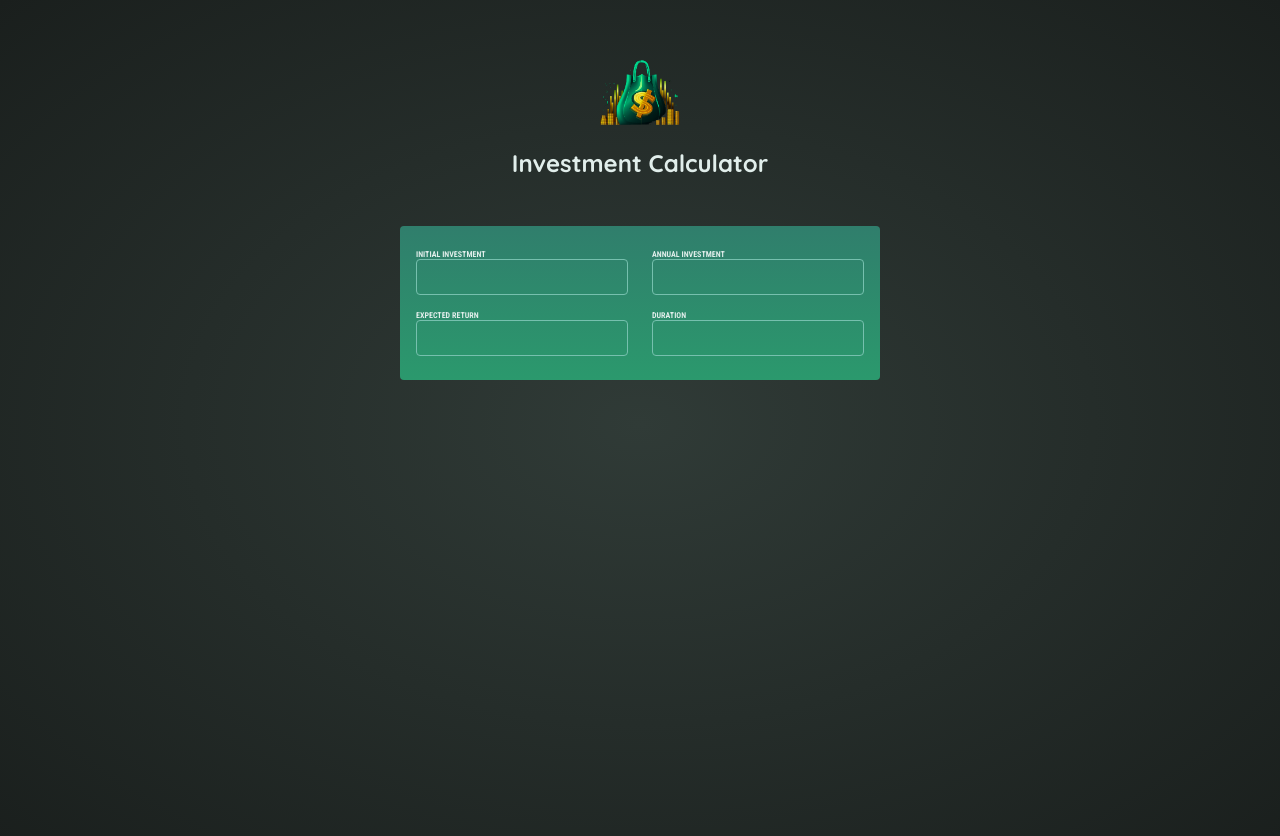
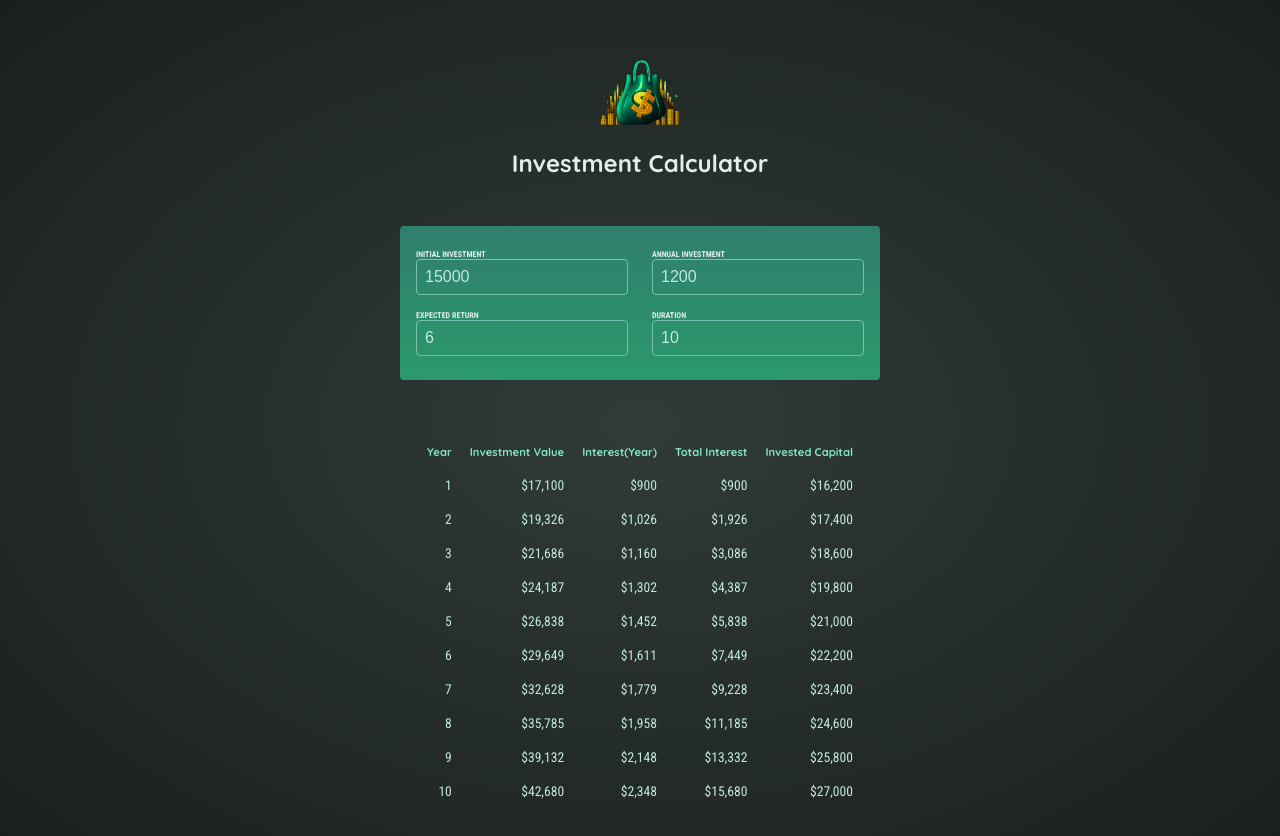
Before and after one commit to AdamBayraktar/React_Projects, a React (Vite) app: page / in a window 1280 px wide. Shown: the top 836 px of the page. Built offline with nearby package versions, Linux system fonts and the light colour scheme.

Commit message:
Throw error message when added value is less than 1

```diff
--- a/src/App.jsx
+++ b/src/App.jsx
@@ -1,11 +1,22 @@
+import { useState } from "react";
 import { Calculator } from "./components/Calculator.jsx";
 import { Header } from "./components/Header.jsx";
+import { ResultTable } from "./components/ResultTable.jsx";
+import { calculateInvestmentResults } from "./util/investment.js";
 
 function App() {
+  const [userInputs, setUserInput] = useState({
+    initialInvestment: 15000,
+    annualInvestment: 1200,
+    expectedReturn: 6,
+    duration: 10,
+  });
+  const calculatedValues = calculateInvestmentResults(userInputs);
   return (
     <>
       <Header></Header>
-      <Calculator />
+      <Calculator userInputs={userInputs} setUserInput={setUserInput} />
+      <ResultTable calculatedValues={calculatedValues} />
     </>
   );
 }
--- a/src/components/Calculator.jsx
+++ b/src/components/Calculator.jsx
@@ -1,6 +1,18 @@
 // if duration less than 1 then display info
 
-export function Calculator() {
+export function Calculator({ userInputs, setUserInput }) {
+  function onChangeHandler(event) {
+    if (event.target.value < 1) {
+      window.alert("The value cannot be less than 1!");
+      throw "exit";
+    }
+    setUserInput(() => {
+      let newUserInput = { ...userInputs };
+      newUserInput[event.target.name] = event.target.value;
+      return newUserInput;
+    });
+  }
+
   return (
     <div id="user-input">
       <div className="input-group">
@@ -11,6 +23,8 @@ export function Calculator() {
             id="initialInvestment"
             name="initialInvestment"
             min="1"
+            value={userInputs.initialInvestment}
+            onChange={onChangeHandler}
           />
         </label>
         <label for="annualInvestment">
@@ -20,6 +34,8 @@ export function Calculator() {
             id="annualInvestment"
             name="annualInvestment"
             min="1"
+            value={userInputs.annualInvestment}
+            onChange={onChangeHandler}
           />
         </label>
       </div>
@@ -31,11 +47,20 @@ export function Calculator() {
             id="expectedReturn"
             name="expectedReturn"
             min="1"
+            value={userInputs.expectedReturn}
+            onChange={onChangeHandler}
           />
         </label>
         <label for="duration">
           DURATION
-          <input type="number" id="duration" name="duration" min="1" />
+          <input
+            type="number"
+            id="duration"
+            name="duration"
+            min="1"
+            value={userInputs.duration}
+            onChange={onChangeHandler}
+          />
         </label>
       </div>
     </div>
```
